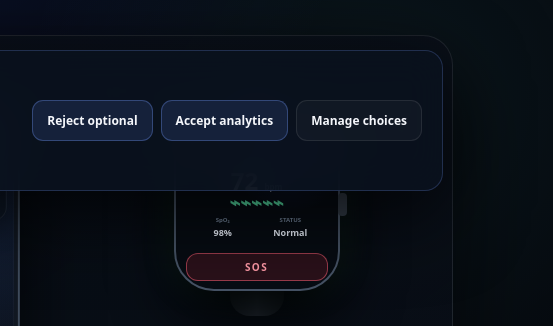
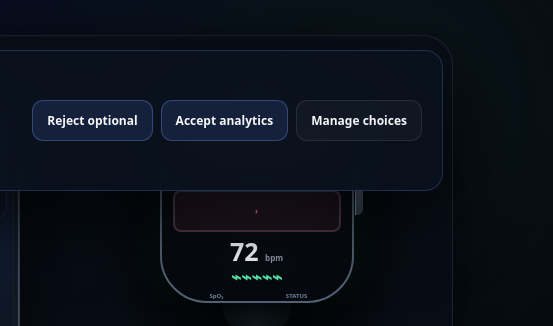
Before and after one commit to a-zcare/a-zcare.github.io, a website: page index.html in a window 1280 px wide. Shown: the part 589-915 px from the top of the page, 727-1280 px from the left. Drawn offline with Linux system fonts and the light colour scheme.

Commit message:
Polish Watch proportions controls bezel strap and SOS sizing

```diff
--- a/css/style.css
+++ b/css/style.css
@@ -2790,149 +2790,82 @@
   }
 }
 
-/* Compact watch: all navigation and emergency controls live inside the device */
-.watch-carousel {
-  display: grid;
-  place-items: center;
-  width: 100%;
-  margin: 0 auto;
-}
+/* Polished Watch: controls stay inside the device and frame the active widget */
+.watch-carousel { display: grid; place-items: center; width: 100%; margin: 0 auto; }
 .watch-shell {
-  flex: 0 0 176px;
-  width: 176px;
-  height: 218px;
-}
-.watch-shell::before,
-.watch-shell::after {
-  left: 61px;
-  width: 54px;
-  height: 58px;
-}
+  flex: 0 0 204px; width: 204px; height: 254px;
+  filter: drop-shadow(0 24px 34px #0009);
+}
+.watch-shell::before, .watch-shell::after {
+  left: 68px; width: 68px; height: 66px;
+  border-radius: 24px 24px 14px 14px;
+  background: linear-gradient(90deg, #111923, #202b37 48%, #101720);
+}
+.watch-shell::after { border-radius: 14px 14px 24px 24px; }
 .watch-screen {
-  width: 166px;
-  height: 168px;
-  min-height: 0;
-  padding: 10px 10px 8px;
-  border: 2px solid #465365;
-  border-radius: 40px;
-  display: flex;
-  flex-direction: column;
-  align-items: stretch;
-  justify-content: space-between;
-  overflow: hidden;
+  width: 194px; height: 196px; min-height: 0; padding: 12px 11px 10px;
+  border: 2px solid #526175; border-radius: 47px;
+  background: radial-gradient(circle at 50% 15%, #101a28 0, #070c13 56%, #05080d 100%);
+  box-shadow: inset 0 0 0 2px #ffffff08, inset 0 -18px 28px #0006, 0 0 0 1px #000;
+  display: flex; flex-direction: column; align-items: stretch; justify-content: space-between; overflow: hidden;
 }
 .watch-crown {
-  right: -2px;
-  top: 95px;
-  height: 23px;
-}
-.watch-topbar {
-  display: grid;
-  grid-template-columns: 28px 1fr 28px;
-  align-items: center;
-  gap: 4px;
-}
-.watch-topbar small {
-  text-align: center;
-  font-size: 7px;
-  letter-spacing: 1px;
+  right: -4px; top: 108px; width: 8px; height: 29px; border-radius: 0 6px 6px 0;
+  background: linear-gradient(#596575, #343e4c); box-shadow: inset 1px 0 #8792a0;
+}
+.watch-title {
+  display: block; text-align: center; min-height: 12px; color: #9faec2;
+  font-size: 7px; line-height: 12px; letter-spacing: 1.7px;
+}
+.watch-metric-row {
+  display: grid; grid-template-columns: 30px minmax(0, 1fr) 30px; align-items: center; gap: 4px;
 }
 .watch-arrow {
-  width: 28px;
-  height: 27px;
-  border: 1px solid #465365;
-  border-radius: 9px;
-  padding: 0;
-  background: #172335;
-  color: #e5efff;
-  font-size: 21px;
-  line-height: 1;
-  cursor: pointer;
-}
-.watch-arrow:hover,
-.watch-arrow:focus-visible {
-  border-color: #6d98ff;
-  background: #263c60;
+  width: 30px; height: 42px; border: 0; border-radius: 12px; padding: 0;
+  background: #152133; color: #a9bedb; box-shadow: inset 0 0 0 1px #344861;
+  font-size: 24px; line-height: 1; cursor: pointer; transition: 160ms ease;
+}
+.watch-arrow:hover, .watch-arrow:focus-visible {
+  color: #f2f7ff; background: #203451; box-shadow: inset 0 0 0 1px #6685ad, 0 0 0 2px #6d98ff22;
 }
 .watch-metric {
-  width: 100%;
-  min-height: 88px;
-  padding: 4px 5px;
-  border: 1px solid transparent !important;
-  border-radius: 18px !important;
-  background: transparent !important;
-  color: inherit !important;
-  cursor: pointer;
-}
-.watch-metric:hover,
-.watch-metric:focus-visible {
-  border-color: #56739d !important;
-  background: #162438 !important;
-}
-.watch-metric strong {
-  display: block;
-  font-size: 24px;
-  line-height: 1;
-}
-.watch-metric strong i {
-  font-size: 8px;
-  color: var(--muted);
-  font-style: normal;
-}
+  width: 100%; min-width: 0; min-height: 101px; padding: 5px 2px;
+  border: 1px solid transparent !important; border-radius: 19px !important;
+  background: transparent !important; color: inherit !important; cursor: pointer;
+}
+.watch-metric:hover, .watch-metric:focus-visible {
+  border-color: #405979 !important; background: #111d2d !important;
+}
+.watch-metric strong { display: block; font-size: 25px; line-height: 1.05; }
+.watch-metric strong i { font-size: 8px; color: var(--muted); font-style: normal; }
 .watch-metric .watch-wave {
-  display: block;
-  height: 20px;
-  font-size: 18px;
-  line-height: 18px;
-  color: #58e6a9;
-  overflow: hidden;
+  display: block; height: 22px; margin-top: 3px; color: #58e6a9;
+  font-size: 17px; line-height: 20px; overflow: hidden;
 }
 .watch-metric .watch-stats {
-  display: grid;
-  grid-template-columns: 1fr 1fr;
-  gap: 5px;
-  width: 100%;
-  margin-top: 3px;
-}
+  display: grid; grid-template-columns: 1fr 1fr; gap: 4px; width: 100%; margin-top: 3px;
+}
+.watch-metric .watch-stats span { font-size: 6px; }
+.watch-metric .watch-stats b { font-size: 9px; }
 .watch-sos-fixed {
-  width: 100% !important;
-  min-height: 30px;
-  border: 1px solid #ff637688 !important;
-  border-radius: 12px !important;
-  background: #ff314c24 !important;
-  color: #ff9aa7 !important;
-  font-size: 10px !important;
-  font-weight: 900 !important;
-  letter-spacing: 1.4px;
-  cursor: pointer;
-}
-.watch-navigation-status {
-  text-align: center;
-  margin: 5px auto 8px;
-}
-.watch-navigation-status #watchPageIndicator {
-  color: #d5e6ff;
-  font-size: 12px;
-}
-.watch-navigation-status .watch-demo-state {
-  margin-top: 4px;
-  font-size: 10px !important;
-}
+  align-self: center; width: 76% !important; min-height: 29px; padding: 4px 12px !important;
+  border: 1px solid #e6576d80 !important; border-radius: 14px !important;
+  background: linear-gradient(180deg, #681f2d66, #39121b77) !important; color: #ff9dac !important;
+  box-shadow: inset 0 1px #ffffff0d; font-size: 10px !important; font-weight: 900 !important;
+  letter-spacing: 1.8px; cursor: pointer;
+}
+.watch-sos-fixed:hover, .watch-sos-fixed:focus-visible { border-color: #ff8094 !important; background: #5a1b2877 !important; }
+.watch-navigation-status { text-align: center; margin: 8px auto 8px; }
+.watch-navigation-status #watchPageIndicator { color: #d5e6ff; font-size: 12px; }
+.watch-navigation-status .watch-demo-state { margin-top: 4px; font-size: 10px !important; }
 .watch-detail-panel {
-  max-width: 380px;
-  margin: 0 auto 16px;
-  padding: 12px 14px;
-  border: 1px solid #34465f;
-  border-radius: 14px;
-  background: #101925;
-  color: #aebed2;
-  font-size: 12px;
-}
-.watch-detail-panel strong {
-  color: #f2f6ff;
-}
-.watch-detail-panel p {
-  margin: 5px 0 0;
+  max-width: 400px; margin: 0 auto 16px; padding: 12px 14px; border: 1px solid #34465f;
+  border-radius: 14px; background: #101925; color: #aebed2; font-size: 12px;
+}
+.watch-detail-panel strong { color: #f2f6ff; }
+.watch-detail-panel p { margin: 5px 0 0; }
+@media (max-width: 380px) {
+  .watch-shell { transform: scale(.94); margin: -7px 0; }
 }
 @media (max-width: 700px) {
   .container {
```
